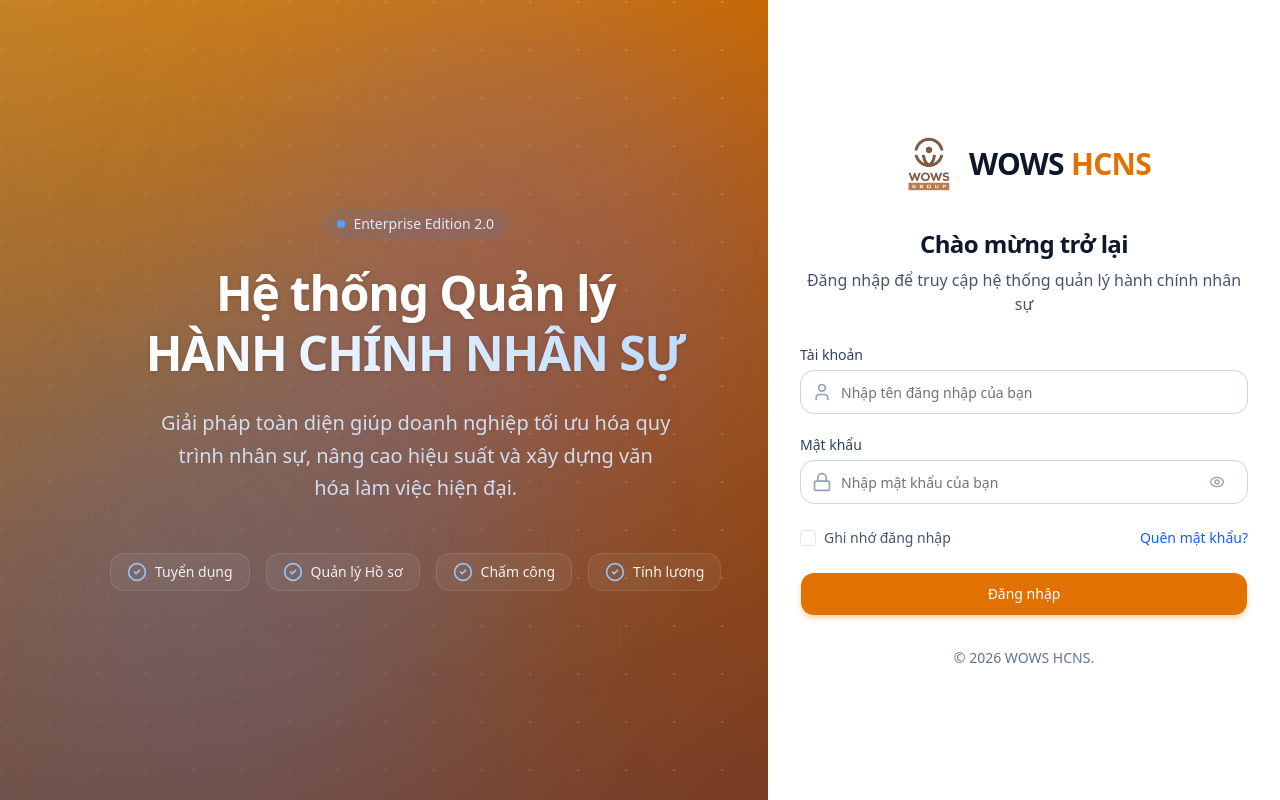
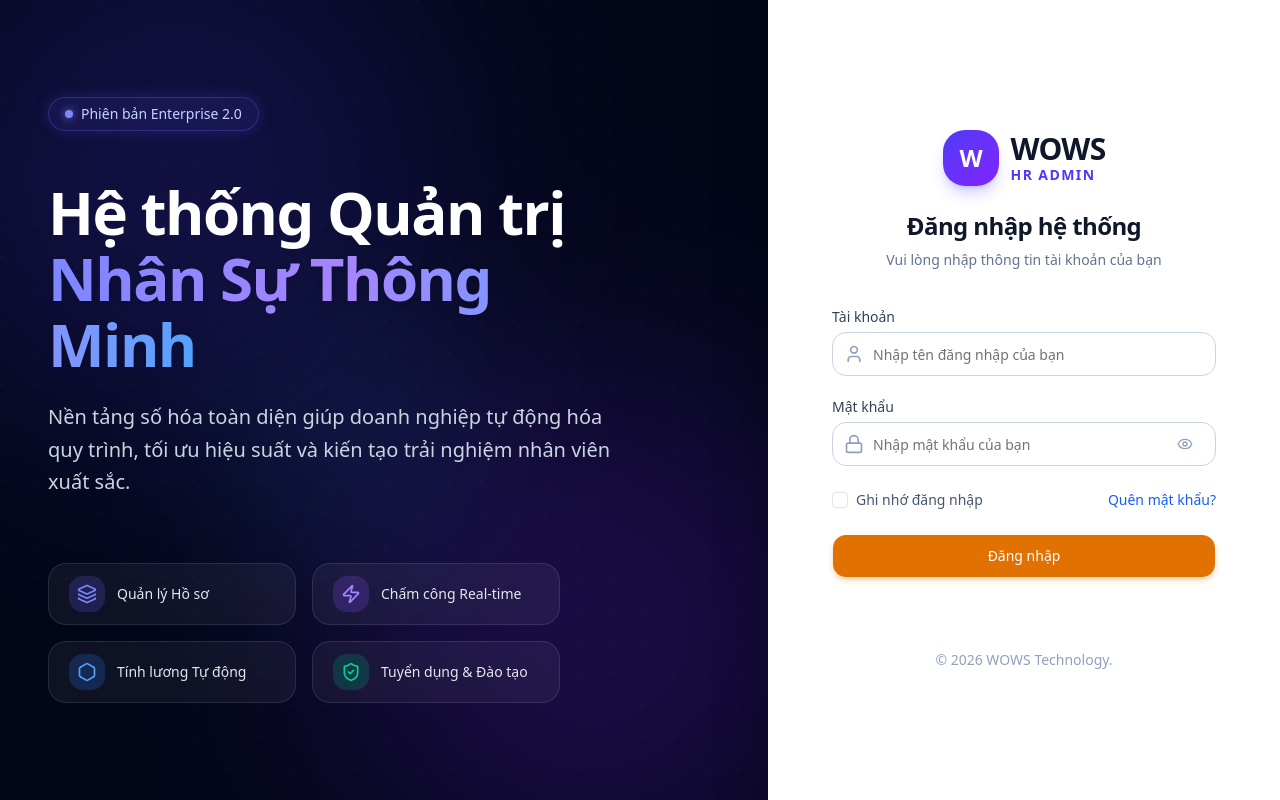
Before and after one commit to NamNgThanh/test-app, a Next.js app: page /login in a window 1280 px wide. Built offline with nearby package versions, Linux system fonts and the light colour scheme.

Commit message:
doi giao dien login

```diff
--- a/src/app/login/page.tsx
+++ b/src/app/login/page.tsx
@@ -1,96 +1,127 @@
 import Link from "next/link";
-import { CheckCircle2 } from "lucide-react";
+import { CheckCircle2, Hexagon, Layers, Zap, ShieldCheck } from "lucide-react";
 import { LoginForm } from "@/features/auth/components/LoginForm";
 
 export default function LoginPage() {
   return (
-    <div className="min-h-screen flex animate-in fade-in duration-500">
-      <div className="hidden lg:flex lg:w-3/5 relative bg-linear-to-br from-amber-500 to-amber-800 items-center justify-center overflow-hidden">
-        <div className="absolute inset-0 opacity-20">
-          <div className="absolute inset-0" style={{
-            backgroundImage: `radial-gradient(circle at 2px 2px, white 1px, transparent 0)`,
-            backgroundSize: '48px 48px',
-          }} />
+    <div className="min-h-screen flex animate-in fade-in duration-500 bg-slate-900 selection:bg-indigo-500/30">
+      {/* Left Branding Section (Hidden on mobile) */}
+      <div className="hidden lg:flex lg:w-3/5 relative bg-slate-950 items-center justify-center overflow-hidden">
+
+        {/* Abstract Background Effects */}
+        <div className="absolute inset-0">
+          {/* Subtle Grid */}
+          <div
+            className="absolute inset-0 opacity-[0.03]"
+            style={{
+              backgroundImage: `radial-gradient(circle at 2px 2px, white 1px, transparent 0)`,
+              backgroundSize: '32px 32px',
+            }}
+          />
+
+          {/* Glowing Orbs */}
+          <div className="absolute top-[-10%] left-[-10%] w-[40vw] h-[40vw] bg-indigo-600/20 rounded-full blur-[120px] mix-blend-screen pointer-events-none animate-pulse duration-10000" />
+          <div className="absolute bottom-[-10%] right-[-10%] w-[40vw] h-[40vw] bg-violet-600/20 rounded-full blur-[120px] mix-blend-screen pointer-events-none animate-pulse duration-10000 delay-5000" />
+          <div className="absolute top-[40%] left-[30%] w-[20vw] h-[20vw] bg-blue-500/10 rounded-full blur-[80px] mix-blend-screen pointer-events-none" />
         </div>
 
-        <div className="absolute inset-0 bg-linear-to-tr from-blue-900/50 to-transparent pointer-events-none" />
+        {/* Content Container */}
+        <div className="relative z-10 w-full max-w-2xl px-12 space-y-12 animate-in slide-in-from-left-12 duration-1000 flex flex-col">
 
-        <div className="relative z-10 W-max px-12 space-y-12 animate-in slide-in-from-right-8 duration-1000 flex flex-col items-center">
-          <div className="space-y-6 flex flex-col items-center">
-            <div className="inline-flex items-center justify-center rounded-full border border-blue-400/10 bg-blue-500/10 px-3 py-1 text-sm text-blue-100 backdrop-blur-sm">
-              <span className="flex h-2 w-2 rounded-full bg-blue-400 mr-2 animate-pulse"></span>
-              Enterprise Edition 2.0
-            </div>
+          {/* Badge */}
+          <div className="inline-flex items-center self-start rounded-full border border-indigo-500/30 bg-indigo-500/10 px-4 py-1.5 text-sm font-medium text-indigo-200 backdrop-blur-md shadow-[0_0_15px_rgba(99,102,241,0.2)]">
+            <span className="flex h-2 w-2 rounded-full bg-indigo-400 mr-2 shadow-[0_0_8px_rgba(129,140,248,0.8)] animate-pulse"></span>
+            Phiên bản Enterprise 2.0
+          </div>
 
-            <h2 className="text-5xl text-center font-bold text-white leading-tight tracking-tight drop-shadow-sm">
-              Hệ thống Quản lý
+          {/* Typography */}
+          <div className="space-y-6">
+            <h2 className="text-5xl lg:text-6xl font-extrabold text-white leading-[1.1] tracking-tight">
+              Hệ thống Quản trị
               <br />
-              <span className="text-transparent bg-clip-text bg-linear-to-r from-white to-blue-200">
-                HÀNH CHÍNH NHÂN SỰ
+              <span className="text-transparent bg-clip-text bg-gradient-to-r from-indigo-400 via-violet-400 to-blue-400 drop-shadow-sm">
+                Nhân Sự Thông Minh
               </span>
             </h2>
-            <p className="text-xl text-center text-blue-100/90 leading-relaxed max-w-lg">
-              Giải pháp toàn diện giúp doanh nghiệp tối ưu hóa quy trình nhân sự,
-              nâng cao hiệu suất và xây dựng văn hóa làm việc hiện đại.
+            <p className="text-lg lg:text-xl text-slate-300 leading-relaxed max-w-xl font-light">
+              Nền tảng số hóa toàn diện giúp doanh nghiệp tự động hóa quy trình, tối ưu hiệu suất và kiến tạo trải nghiệm nhân viên xuất sắc.
             </p>
           </div>
 
-          <div className="flex gap-4 justify-center content-center">
-            <div className="flex items-center gap-2 text-white/90 bg-white/5 px-4 py-2 rounded-lg backdrop-blur-sm border border-white/10">
-              <CheckCircle2 className="h-5 w-5 text-blue-300" />
-              <span className="text-sm font-medium">Tuyển dụng</span>
+          {/* Feature Pills */}
+          <div className="grid grid-cols-2 gap-4 max-w-lg pt-4">
+            <div className="flex items-center gap-3 text-slate-200 bg-white/5 hover:bg-white/10 px-5 py-3 rounded-xl backdrop-blur-md border border-white/10 transition-all cursor-default group">
+              <div className="p-2 bg-indigo-500/20 rounded-lg group-hover:bg-indigo-500/30 transition-colors">
+                <Layers className="h-5 w-5 text-indigo-400" />
+              </div>
+              <span className="font-medium text-sm">Quản lý Hồ sơ</span>
             </div>
-            <div className="flex items-center gap-2 text-white/90 bg-white/5 px-4 py-2 rounded-lg backdrop-blur-sm border border-white/10">
-              <CheckCircle2 className="h-5 w-5 text-blue-300" />
-              <span className="text-sm font-medium">Quản lý Hồ sơ</span>
+
+            <div className="flex items-center gap-3 text-slate-200 bg-white/5 hover:bg-white/10 px-5 py-3 rounded-xl backdrop-blur-md border border-white/10 transition-all cursor-default group">
+              <div className="p-2 bg-violet-500/20 rounded-lg group-hover:bg-violet-500/30 transition-colors">
+                <Zap className="h-5 w-5 text-violet-400" />
+              </div>
+              <span className="font-medium text-sm">Chấm công Real-time</span>
             </div>
-            <div className="flex items-center gap-2 text-white/90 bg-white/5 px-4 py-2 rounded-lg backdrop-blur-sm border border-white/10">
-              <CheckCircle2 className="h-5 w-5 text-blue-300" />
-              <span className="text-sm font-medium">Chấm công</span>
+
+            <div className="flex items-center gap-3 text-slate-200 bg-white/5 hover:bg-white/10 px-5 py-3 rounded-xl backdrop-blur-md border border-white/10 transition-all cursor-default group">
+              <div className="p-2 bg-blue-500/20 rounded-lg group-hover:bg-blue-500/30 transition-colors">
+                <Hexagon className="h-5 w-5 text-blue-400" />
+              </div>
+              <span className="font-medium text-sm">Tính lương Tự động</span>
             </div>
-            <div className="flex items-center gap-2 text-white/90 bg-white/5 px-4 py-2 rounded-lg backdrop-blur-sm border border-white/10">
-              <CheckCircle2 className="h-5 w-5 text-blue-300" />
-              <span className="text-sm font-medium">Tính lương</span>
+
+            <div className="flex items-center gap-3 text-slate-200 bg-white/5 hover:bg-white/10 px-5 py-3 rounded-xl backdrop-blur-md border border-white/10 transition-all cursor-default group">
+              <div className="p-2 bg-emerald-500/20 rounded-lg group-hover:bg-emerald-500/30 transition-colors">
+                <ShieldCheck className="h-5 w-5 text-emerald-400" />
+              </div>
+              <span className="font-medium text-sm">Tuyển dụng & Đào tạo</span>
             </div>
           </div>
         </div>
-
-        <div className="absolute top-0 right-0 w-125 h-125 bg-indigo-500/20 rounded-full blur-[100px] pointer-events-none" />
-        <div className="absolute bottom-0 left-0 w-125 h-125 bg-blue-500/20 rounded-full blur-[100px] pointer-events-none" />
       </div>
 
-      <div className="w-full lg:w-2/5 flex items-center justify-center p-8 bg-white relative">
-        <div className="w-full max-w-md space-y-8 animate-in slide-in-from-bottom-8 duration-700 delay-100">
-          <div className="flex items-center justify-center gap-2">
-            <img
-              src="/logo.png"
-              alt="WOWS HCNS Logo"
-              className="h-16 w-auto"
-            />
-            <Link
-              href="/"
-              className="font-bold tracking-tight text-3xl text-slate-900"
-            >
-              WOWS <span className="text-amber-600">HCNS</span>
+      {/* Right Login Section */}
+      <div className="w-full lg:w-2/5 flex items-center justify-center p-6 sm:p-12 bg-white relative shadow-[-20px_0_40px_rgba(0,0,0,0.1)] z-20">
+
+        {/* Mobile decorative elements */}
+        <div className="absolute top-0 right-0 w-full h-2 bg-gradient-to-r from-indigo-500 via-violet-500 to-blue-500 lg:hidden" />
+
+        <div className="w-full max-w-sm space-y-10 animate-in slide-in-from-bottom-8 duration-700 delay-150">
+
+          {/* Logo & Header */}
+          <div className="flex flex-col items-center justify-center gap-6">
+            <Link href="/" className="flex items-center gap-3 group">
+              <div className="relative flex items-center justify-center w-14 h-14 bg-gradient-to-br from-indigo-600 to-violet-600 rounded-2xl shadow-lg shadow-indigo-500/30 group-hover:shadow-indigo-500/50 transition-all duration-300">
+                <span className="text-2xl font-black text-white tracking-tighter">W</span>
+              </div>
+              <div className="flex flex-col">
+                <span className="font-black tracking-tight text-3xl text-slate-900 leading-none">WOWS</span>
+                <span className="font-bold tracking-widest text-sm text-indigo-600 leading-none mt-1">HR ADMIN</span>
+              </div>
             </Link>
+
+            <div className="space-y-2 text-center w-full">
+              <h1 className="text-2xl font-bold tracking-tight text-slate-900">
+                Đăng nhập hệ thống
+              </h1>
+              <p className="text-sm text-slate-500 font-medium">
+                Vui lòng nhập thông tin tài khoản của bạn
+              </p>
+            </div>
           </div>
 
-          <div className="space-y-2 text-center">
-            <h1 className="text-2xl font-bold tracking-tight text-slate-900">
-              Chào mừng trở lại
-            </h1>
-            <p className="text-slate-600">
-              Đăng nhập để truy cập hệ thống quản lý hành chính nhân sự
-            </p>
+          {/* Form */}
+          <div className="bg-white">
+            <LoginForm />
           </div>
 
-          <LoginForm />
-
-          <div className="text-center text-sm text-slate-500">
-            <p>&copy; {new Date().getFullYear()} WOWS HCNS.</p>
+          {/* Footer */}
+          <div className="text-center text-sm font-medium text-slate-400 pt-8">
+            <p>&copy; {new Date().getFullYear()} WOWS Technology.</p>
           </div>
         </div>
       </div>
     </div>
-  )
-};
+  );
+}
```
